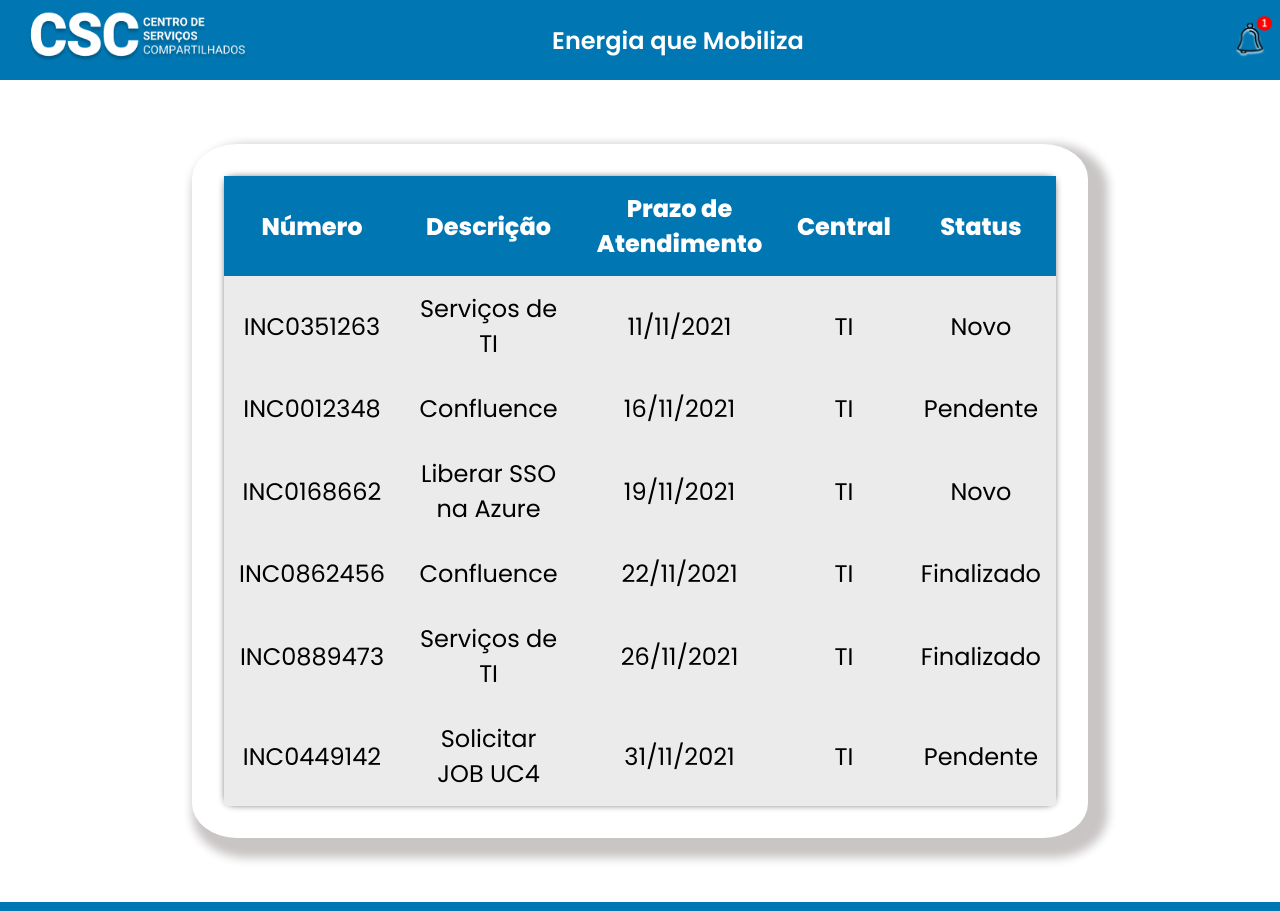
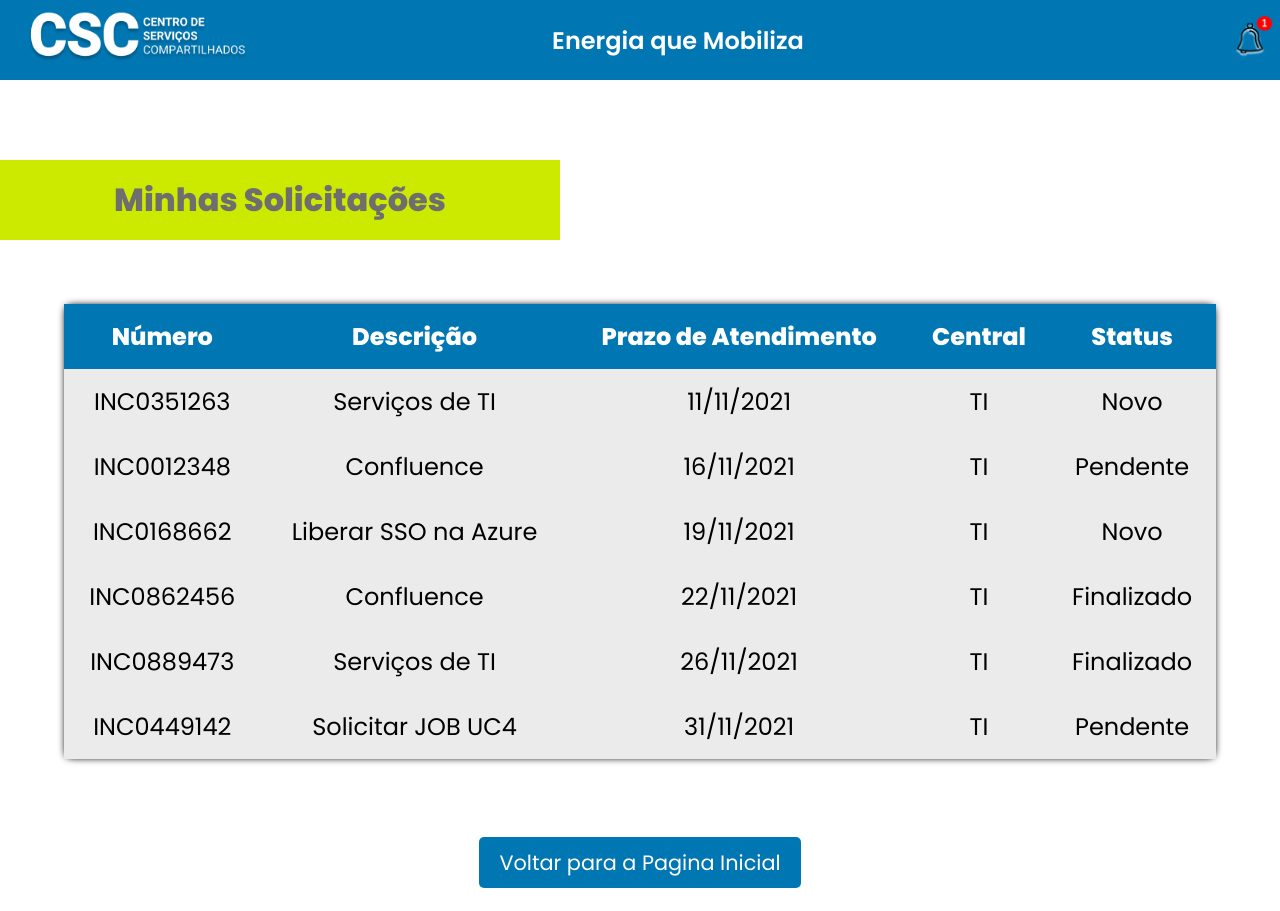
Before and after one commit to vanessa-cl/tf-raizen-SAP006, a React (Create React App) app in the folder tf-raizen/: page /mytickets in a window 1280 px wide. Shown: the top 911 px of the page. Built offline with nearby package versions, Linux system fonts and the light colour scheme.

Commit message:
ajustes CSS

```diff
--- a/tf-raizen/src/components/FormTicket/FormTicket.js
+++ b/tf-raizen/src/components/FormTicket/FormTicket.js
@@ -50,7 +50,7 @@ const FormTicket = () => {
     return (
         <>
             <form className="form-body">
-                <label className="form-main-label">Novo chamado</label>
+                <h1 className="form-main-label">Novo chamado</h1>
                 <label className="form-label" htmlFor="sector">Setor</label>
                 <div className="input-area">
                     <select className="form-input effect sector" name="sector" autoComplete="off" required onChange={handleChange}>
@@ -85,7 +85,6 @@ const FormTicket = () => {
                 </label>
                 <input id="file-input" className="form-input" name="file" type="file" method="POST" encType="multipart/form-data" onChange={handleChange}></input>
                 <button className="form-button send" onClick={handleSend}>Enviar solicitação</button>
-
             </form>
             <Footer />
         </>
--- a/tf-raizen/src/components/FormTicket/FormTicket.scss
+++ b/tf-raizen/src/components/FormTicket/FormTicket.scss
@@ -1,10 +1,11 @@
+
 .form-body {
     display: flex;
     flex-direction: column;
     background-color: var(--light-grey);
     width: 50rem;
     height: 46rem;
-    padding: 1.5rem;
+    padding: 1.5rem 1.5rem 1.5rem 2.5rem;
     border-radius: 0.9rem;
     margin: 5rem;
 }
@@ -46,7 +47,7 @@
     width: 35rem;
     height: auto;
     padding: 1rem;
-    margin-left: -7rem;
+    margin-left: -9rem;
     margin-top: -5rem;
     color: var(--dark-grey);
     font-size: 2rem;
--- a/tf-raizen/src/components/SearchSection/SearchSection.scss
+++ b/tf-raizen/src/components/SearchSection/SearchSection.scss
@@ -3,7 +3,7 @@
     background-color: var(--main-blue);
     font-weight: 600;
     padding-left: 1.3em;
-    margin-top: -.7em;
+    margin-top: -.5em;
 }
 .search-container {
     width: 100%;
--- a/tf-raizen/src/components/Tables/TicketTable.scss
+++ b/tf-raizen/src/components/Tables/TicketTable.scss
@@ -3,10 +3,11 @@
     flex-direction: column;
     align-items: center;
     gap: 10px;
-    padding: 2rem;
-    margin: 5% 15%;
-    box-shadow: 10px 10px 10px 10px #c9c5c5;
-    border-radius: 5%;
+    margin: 5% 5% 2% 5%;
+
+
+    -webkit-box-shadow: 0px 0px 8px -3px #000000;
+    box-shadow: 0px 0px 8px -3px #000000;
     table {
         border-collapse: collapse;
         width: 100%;
@@ -19,12 +20,10 @@
             padding: 15px;
             font-size: 1.5em;
         }
-
         th {
             background-color: var(--main-blue);
             color: var(--white);
         }
-
         td {
             background-color: #EBEBEB;
         }
--- a/tf-raizen/src/components/UnderConstruction/UnderConstruction.scss
+++ b/tf-raizen/src/components/UnderConstruction/UnderConstruction.scss
@@ -15,7 +15,7 @@
             color: var(--dark-gray);
         }
         .link {
-            margin-top: 2em;
+            margin: 2.5em auto;
             text-decoration: none;
             color: var(--white);
             font-size: 1.3em;
--- a/tf-raizen/src/pages/Home/Home.js
+++ b/tf-raizen/src/pages/Home/Home.js
@@ -57,19 +57,19 @@ function Home() {
                   <p className="link-info">Novo Chamado</p>
                 </div>
                 <div className="grid-items">
-                  <Link className="links" to="/">
+                  <Link className="links" to="/underconstruction">
                     <img className="link-img" src={remote} title="Citrix - Metaframe" alt="icon" />
                   </Link>
                   <p className="link-info">Conexão Trabalho Remoto</p>
                 </div>
                 <div className="grid-items">
-                  <Link className="links" to="/">
+                  <Link className="links" to="/underconstruction">
                     <img className="link-img" src={humanResources} title="Holerite, Férias, Ponto por Exceção" alt="icon" />
                   </Link>
                   <p className="link-info">Portal do RH</p>
                 </div>
                 <div className="grid-items">
-                  <Link className="links" to="/">
+                  <Link className="links" to="/underconstruction">
                     <img className="link-img" title="Sistema de geração e acompanhamento de protocolos do suporte administrativo" src={admSupport} alt="icon" />
                   </Link>
                   <p className="link-info">Protocolos do Suporte ADM</p>
@@ -81,13 +81,13 @@ function Home() {
                   <p className="link-info">Desbloqueio de Usuários</p>
                 </div>
                 <div className="grid-items">
-                  <Link className="links" to="/">
+                  <Link className="links" to="/underconstruction">
                     <img className="link-img" title="Plataforma de aprendizado para funcionários" src={university} alt="icon" />
                   </Link>
                   <p className="link-info">Universidade Raízen</p>
                 </div>
                 <div className="grid-items">
-                  <Link className="links" to="/">
+                  <Link className="links" to="/underconstruction">
                     <img className="link-img" title="Processos para movimentar e contratar funcionários, Serviços RH" src={workFlow} alt="icon" />
                   </Link>
                   <p className="link-info">Fluxo de Trabalho</p>
--- a/tf-raizen/src/pages/MyTickets/MyTickets.js
+++ b/tf-raizen/src/pages/MyTickets/MyTickets.js
@@ -3,6 +3,7 @@ import gsap, {Power3} from 'gsap'
 import TicketTable from '../../components/Tables/TicketTable'
 import Footer from '../../components/Footer/Footer';
 import './MyTickets.scss'
+import { Link } from 'react-router-dom';
 
 function MyTickets() {
   let info = gsap.timeline()
@@ -14,14 +15,17 @@ function MyTickets() {
     return (
       <>
         <main className="mytickets-container">
-          <article className="page">
-
             <section>
-                <p className="table">
+              <h1 className="title">Minhas Solicitações</h1>
+            </section>
+            <section className="table">
                   <TicketTable />
-                </p>
             </section>
-          </article>
+          <section className="link-container">
+              <Link to="/" className="link">
+                    Voltar para a Pagina Inicial
+              </Link>
+          </section>
           <section className="footer-myTicket">
             <Footer />
           </section>
--- a/tf-raizen/src/pages/MyTickets/MyTickets.scss
+++ b/tf-raizen/src/pages/MyTickets/MyTickets.scss
@@ -1,5 +1,4 @@
 .mytickets-container {
-    position: relative;
     width: 100%;
     min-width: 100%;
     margin: 0 auto;
@@ -7,54 +6,31 @@
     display: flex;
     justify-content: center;
     flex-direction: column;
-    .page {
-      .inner {
-        display: flex;
-        justify-content: center;
 
-        h1 {
-          font-family: 'Poppins';
-          font-size: 2em;
-          letter-spacing: .1rem;
-          .line-wrap {
-            overflow: hidden;
-            background-color: var(--lime-green);
-            padding: 1rem 6rem;
-            margin-top: 15%;
-          }
-        }
-      }
-      .info {
-        font-family: 'Poppins';
-        margin-top: 20%;
-        width: 300px;
-        font-weight: 300;
-        line-height: 24px;
-        font-size: 14px;
-        display: flex;
-        align-items: center;
-        justify-content: flex-end;
-      }
-      .footer-myTicket{
-        margin-top: 45%;
+    .title {
+      background-color: var(--lime-green);
+      width: 35rem;
+      height: auto;
+      padding: 1rem;
+      margin-top: 5rem;
+      color: var(--dark-grey);
+      font-size: 2rem;
+      text-align: center;
+      font-weight: bolder;
+    }
+    .link-container {
+      display: flex;
+      align-items: center;
+      justify-content: center;
+      flex-direction: column;
+      .link {
+        margin: 2.5em auto;
+        text-decoration: none;
+        color: var(--white);
+        font-size: 1.3em;
+        background-color: var(--main-blue);
+        padding: 0.5em 1em;
+        border-radius: 5px;
       }
     }
   }
-
-
-  // overflow: hidden;
-            // background: #CBEA00;
-            // padding: 1rem 6rem;
-            // margin-top: -35%;
-            // .line {
-            //   background-color: var(--lime-green);
-            //   width: 35rem;
-            //   height: auto;
-            //   padding: 1rem;
-            //   margin-left: -7rem;
-            //   margin-top: -5rem;
-            //   color: var(--dark-grey);
-            //   font-size: 2rem;
-            //   text-align: center;
-            //   font-weight: bolder;
-            // }
```
